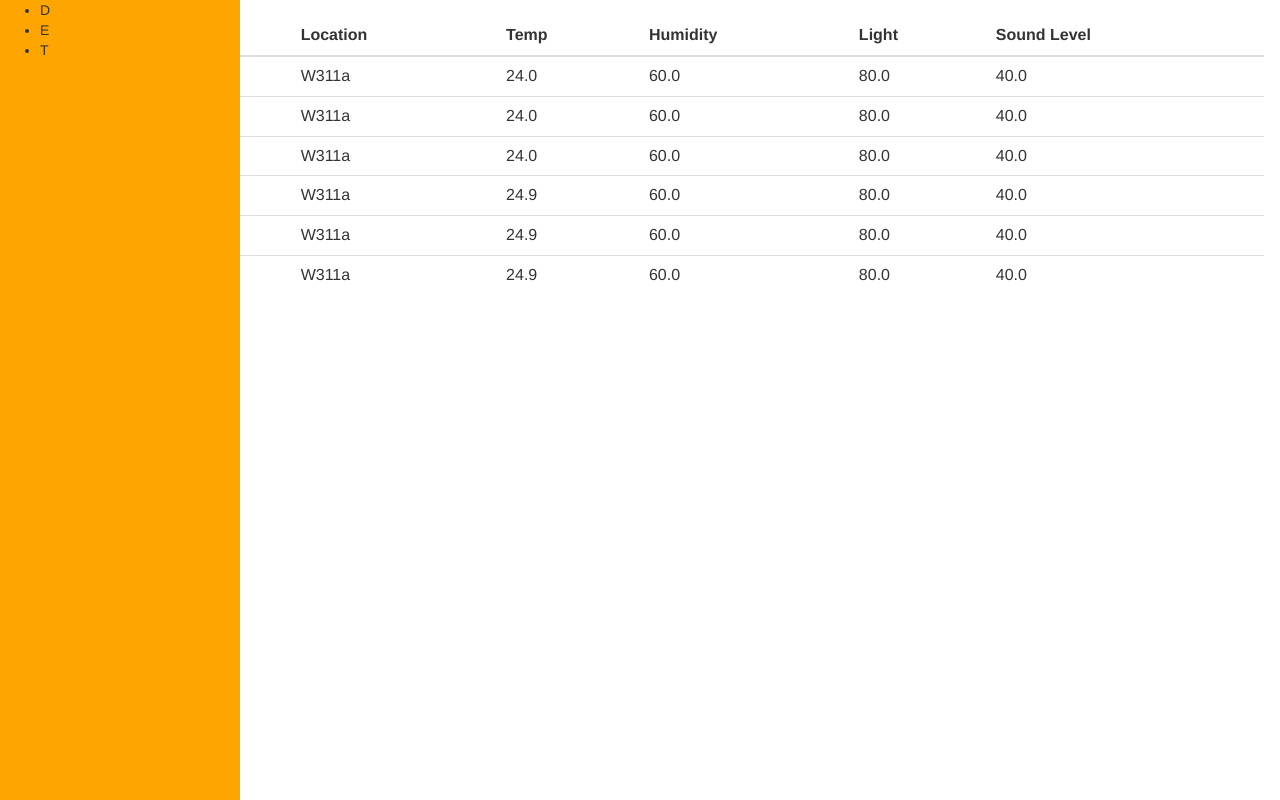
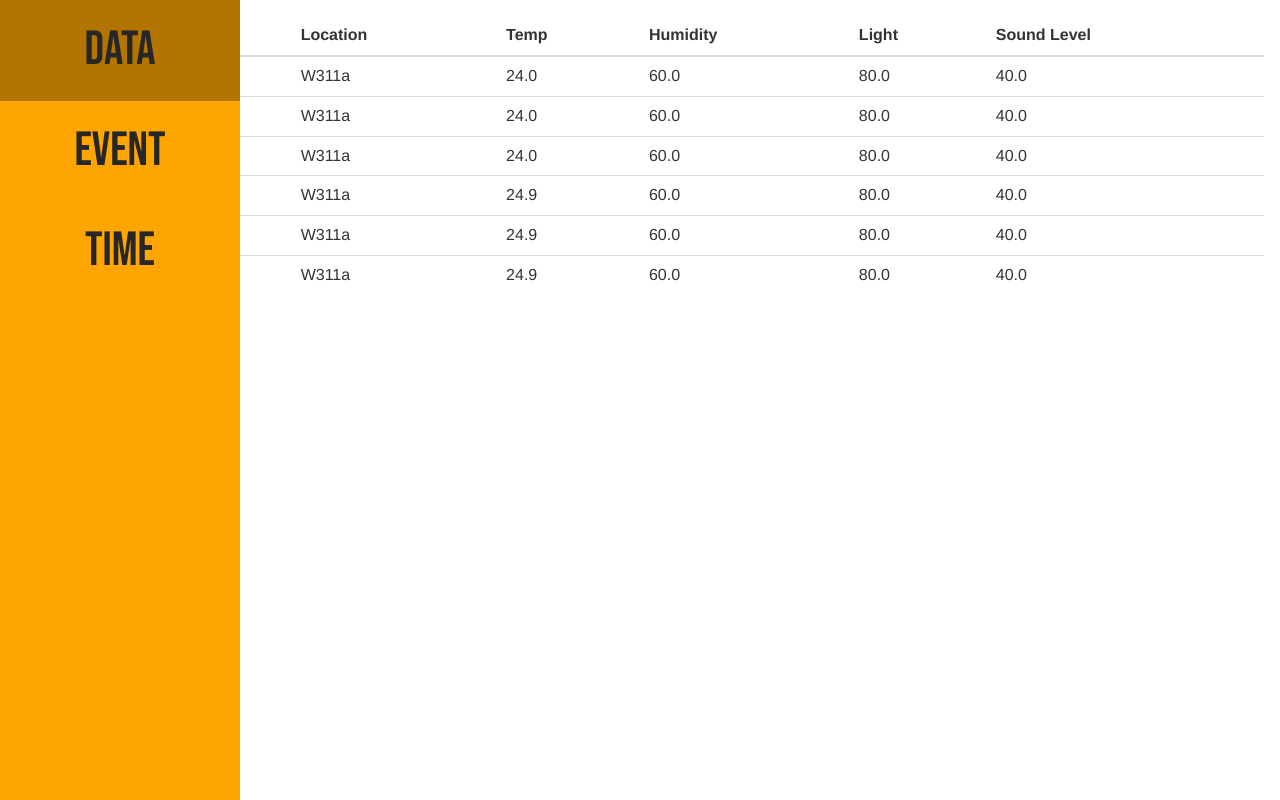
Before and after one commit to iamdickyjai/TM1118_GP5, a Django app: page /data/ in a window 1280 px wide. Run offline with Django 3.2, Linux system fonts and the light colour scheme; data comes from the database, SQL or seed files in the repository; some libraries are stand-ins or nearby versions.

Commit message:
Finish menu css

```diff
--- a/SmartCampusGP5/CollectData/static/css/base.css
+++ b/SmartCampusGP5/CollectData/static/css/base.css
@@ -14,12 +14,46 @@
     height: 100vh;
     background-color: orange;
     transition: width 200ms;
+    display: flex;
+    flex-direction: column;
+    align-items: center;
+}
+
+.nav-bar ul{
+    padding: 0;
+    margin: 0;
+    list-style: none;
+    font-size: 3rem;
+    width: 100%;
+    font-family: 'Bebas Neue', cursive;
+    text-align: center;
+}
+
+.nav-bar ul a {
+    text-decoration: none;
+    color: rgb(39, 39, 39);
+}
+
+.nav-item{
+    padding: 1rem;
 }
 
 .nav-bar:hover{
     width: 15rem;
 }
 
+.nav-bar:hover .hidden-text{
+    display: inline;
+}
+
+.nav-item:hover{
+    background-color: rgb(180, 117, 0);
+}
+
+.hidden-text{
+    display: none;
+}
+
 .content{
     padding: 1rem;
     margin-left: 5rem;
--- a/SmartCampusGP5/CollectData/templates/base.html
+++ b/SmartCampusGP5/CollectData/templates/base.html
@@ -4,6 +4,9 @@
         {%load static%}
         <link rel="stylesheet" href="{%static 'css/base.css'%}">
         <link rel="stylesheet" href="https://maxcdn.bootstrapcdn.com/bootstrap/3.4.1/css/bootstrap.min.css">
+        <link rel="preconnect" href="https://fonts.googleapis.com">
+        <link rel="preconnect" href="https://fonts.gstatic.com" crossorigin>
+        <link href="https://fonts.googleapis.com/css2?family=Bebas+Neue&display=swap" rel="stylesheet">
         <meta name="viewport" content="width=device-width, initial-scale=1">
 
     </head>
@@ -11,9 +14,9 @@
     <body>
         <nav class="nav-bar">
             <ul>
-                <li>D</li>
-                <li>E</li>
-                <li>T</li>
+                <a href="{%url 'index'%}"><li class="nav-item">D<span class="hidden-text">ATA</span></li></a>
+                <a href="#"><li class="nav-item">E<span class="hidden-text">VENT</span></li></a>
+                <a href="#"><li class="nav-item">T<span class="hidden-text">IME</span></li></a>
             </ul>
         </nav>
         <main class="content">
```
